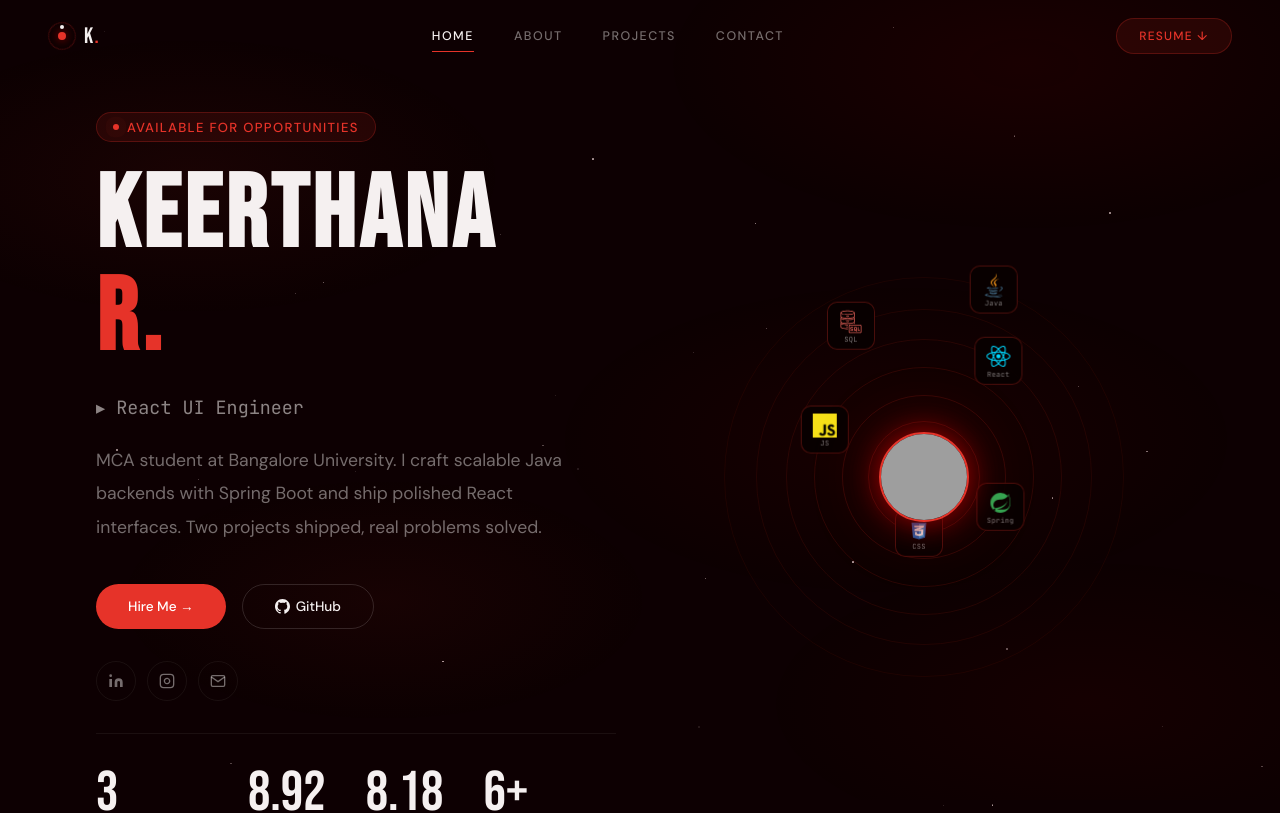
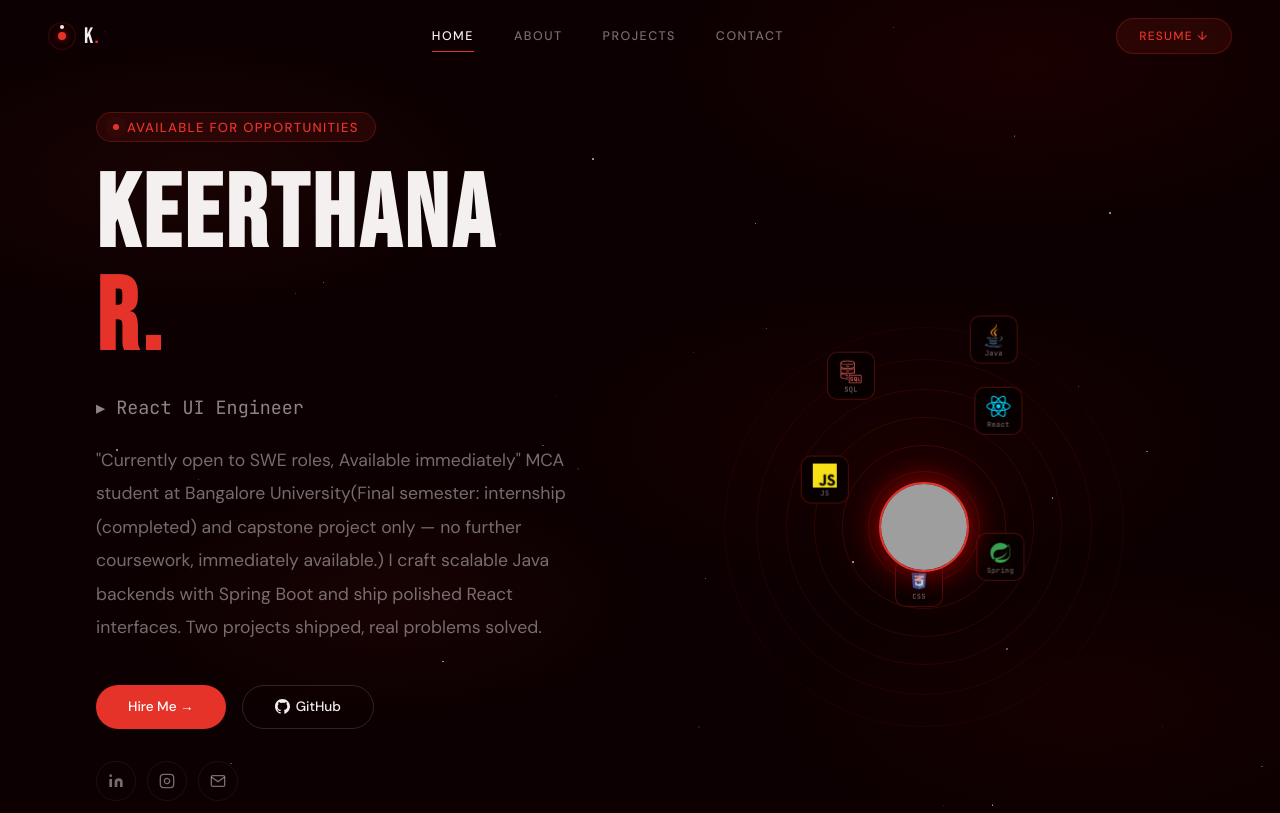
Before and after one commit to Keerthana7654/portfolio, a React (Vite) app: page / in a window 1280 px wide. Shown: the top 813 px of the page. Built offline with nearby package versions, Linux system fonts and the light colour scheme; grey boxes are pictures that could not be loaded.

Commit message:
Redeploy portfolio

```diff
--- a/src/App.jsx
+++ b/src/App.jsx
@@ -668,7 +668,9 @@ const Hero = ({ sectionRef, scrollTo }) => {
 
         {/* Bio */}
         <p className="hero-bio" style={s.bio}>
-          MCA student at Bangalore University. I craft scalable Java backends with
+          "Currently open to SWE roles, Available immediately"
+          MCA student at Bangalore University(Final semester: internship (completed) and capstone project only — no further coursework, immediately available.)
+          I craft scalable Java backends with
           Spring Boot and ship polished React interfaces. Two projects shipped,
           real problems solved.
         </p>
@@ -1122,7 +1124,7 @@ const ProjectCard = ({ project: p, delay }) => {
               </svg> GitHub
             </a>
           </div>)}
-          {p.num!="01"&&(<div style={{ display: "flex", gap: "0.75rem", marginTop: "1.25rem", flexWrap: "wrap" }}>
+          {p.num != "01" && (<div style={{ display: "flex", gap: "0.75rem", marginTop: "1.25rem", flexWrap: "wrap" }}>
             <a href={p.github} target="_blank" rel="noopener noreferrer"
               style={{ display: "inline-flex", alignItems: "center", gap: 5, padding: "0.5rem 1.1rem", borderRadius: 100, border: `1px solid ${T.borderHov}`, color: T.muted, fontFamily: T.fontBody, fontSize: "0.88rem", fontWeight: 500, transition: "all 0.2s", textDecoration: "none" }}
               onMouseEnter={(e) => { e.currentTarget.style.borderColor = T.white; e.currentTarget.style.color = T.white; }}
```
